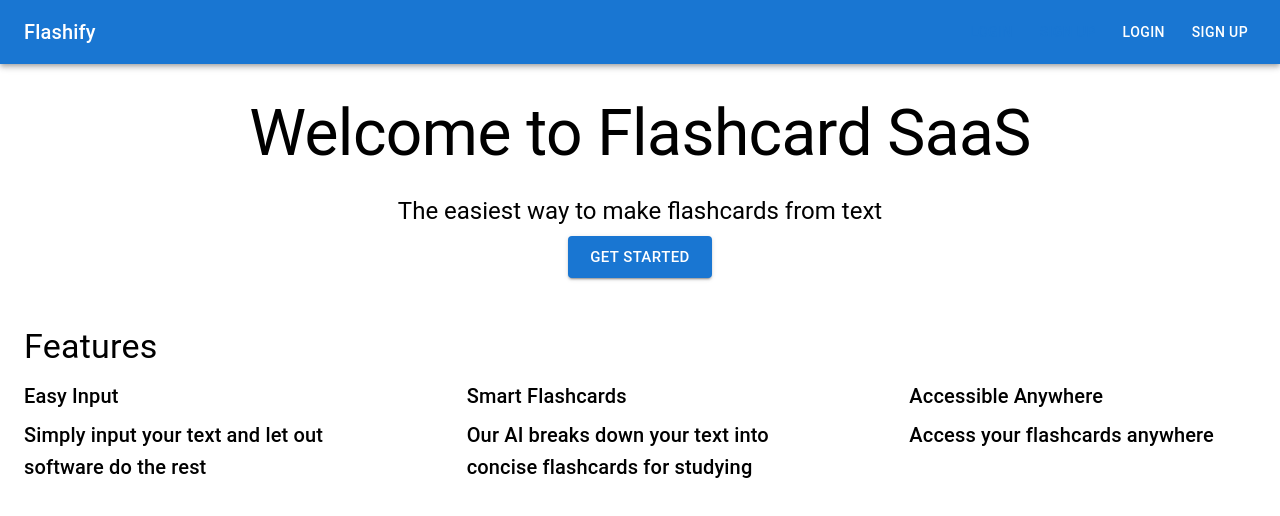
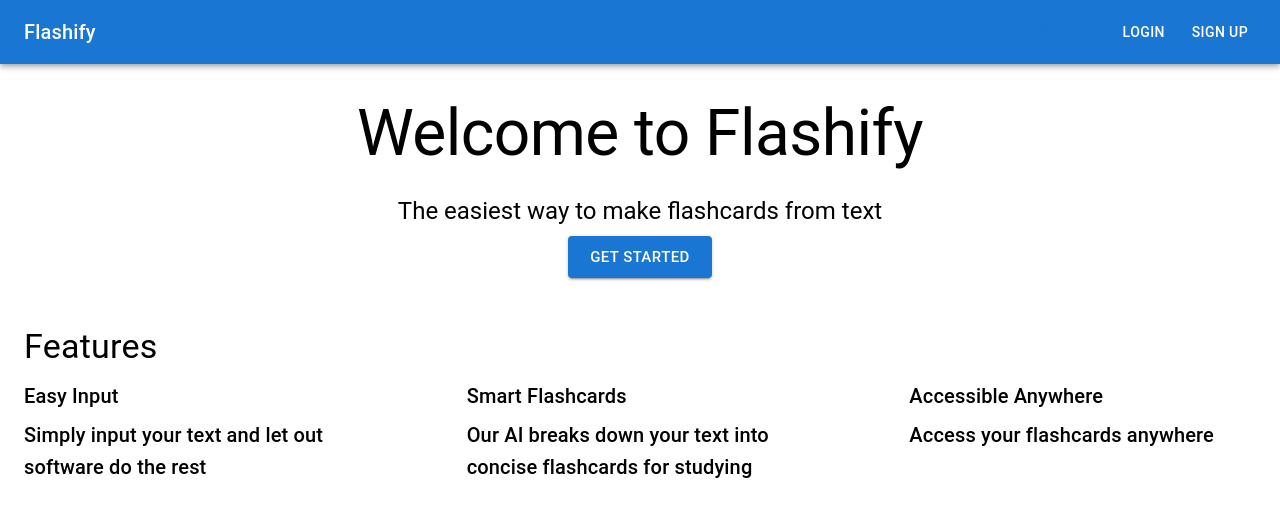
Before and after one commit to gutsyguy/flashcards, a Next.js app: page / in a window 1280 px wide. Shown: the top 516 px of the page. Built offline with nearby package versions, Linux system fonts and the light colour scheme; no server answers.

Commit message:
Updated UI

```diff
--- a/app/page.js
+++ b/app/page.js
@@ -66,7 +66,7 @@ export default function Home() {
         }}
       >
         <Typography variant="h2" fontSize={64} fontWeight={400} gutterBottom>
-          Welcome to Flashcard SaaS
+          Welcome to Flashify
         </Typography>
         <Typography variant="h5" gutterBottom>
           {"  "} The easiest way to make flashcards from text
```
